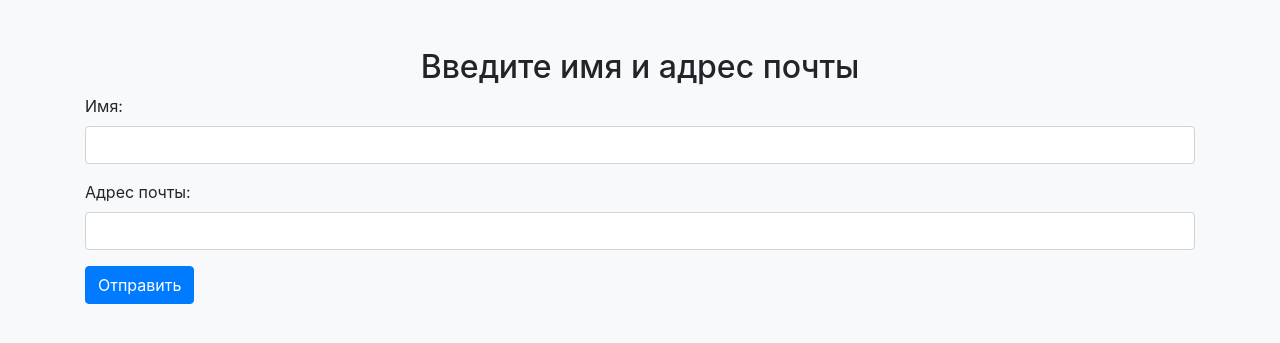
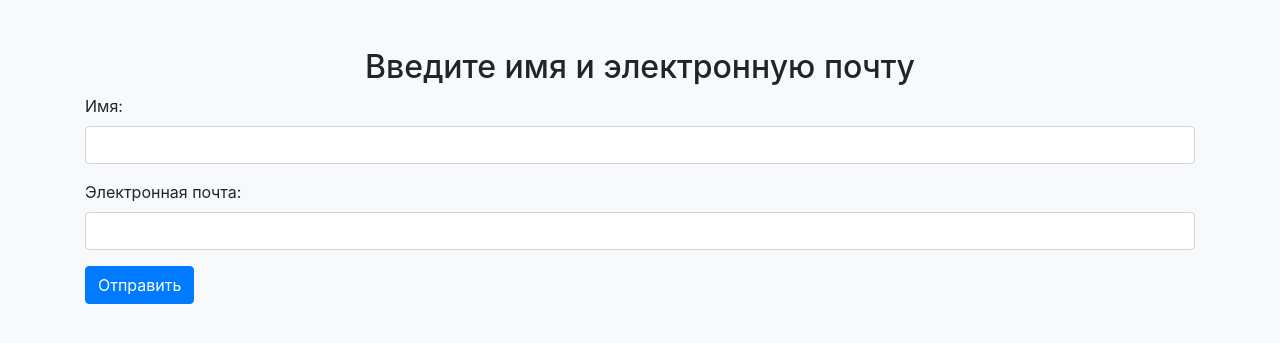
Before and after one commit to eugenepro777/flask-homework-clothing-store, a Flask app: page / in a window 1280 px wide. Shown: the top 343 px of the page. Run offline with Flask 3, Linux system fonts and the light colour scheme; some libraries are stand-ins or nearby versions.

Commit message:
update index.html

```diff
--- a/registration_form/templates/index.html
+++ b/registration_form/templates/index.html
@@ -8,14 +8,14 @@
 </head>
 <body class="bg-light">
     <div class="container mt-5">
-        <h2 class="text-center">Введите имя и адрес почты</h2>
+        <h2 class="text-center">Введите имя и электронную почту</h2>
         <form action="/welcome/" method="post">
             <div class="form-group">
                 <label for="name">Имя:</label>
                 <input type="text" class="form-control" id="name" name="name" required>
             </div>
             <div class="form-group">
-                <label for="email">Адрес почты:</label>
+                <label for="email">Электронная почта:</label>
                 <input type="email" class="form-control" id="email" name="email" required>
             </div>
             <button type="submit" class="btn btn-primary">Отправить</button>
```
